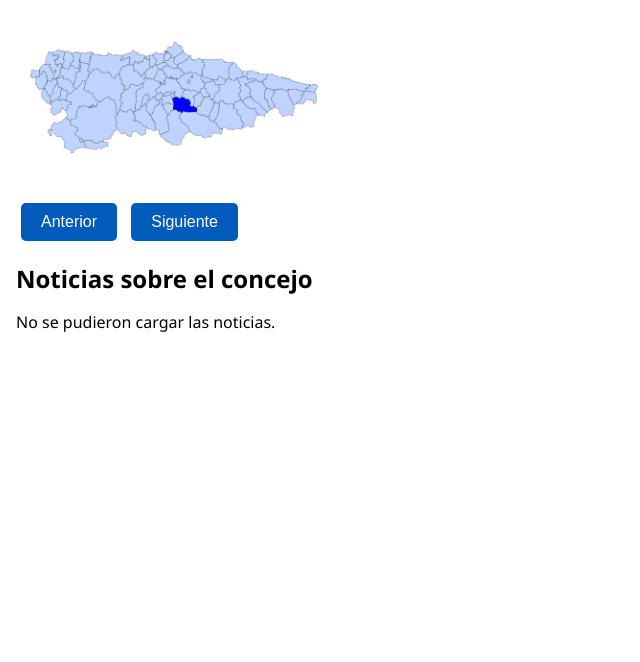
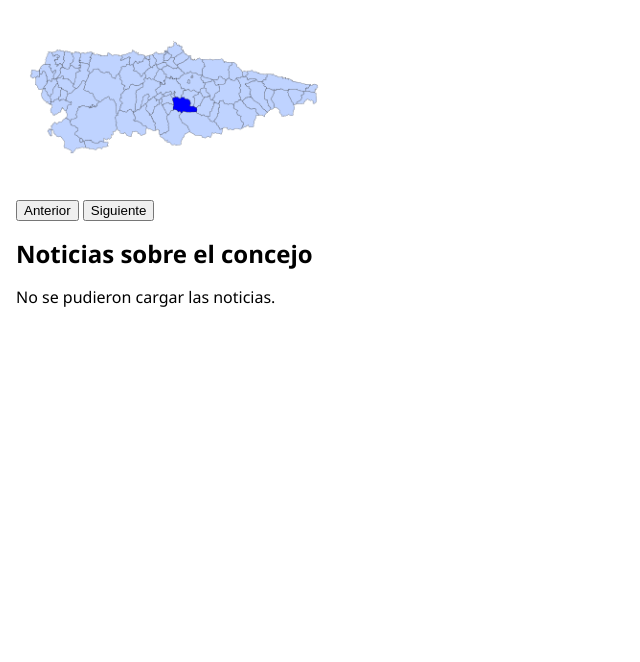
Before and after one commit to adrianaherreroglez/sew, a PHP site: page /index.html in a window 1280 px wide. Shown: the part 139-801 px from the top of the page, without its empty margins (0-640 px from the left). After the commit the page ends 446 px from the top, so only its background shows below. Run offline with PHP 8.4, Linux system fonts and the light colour scheme.

Commit message:
gastronomia.html ok

```diff
--- a/estilo/estilo.css
+++ b/estilo/estilo.css
@@ -26,11 +26,6 @@ header h1 a {
   font-weight: bold;
 }
 
-section >  h3 {
-  font-weight:bold;
-  color:black;
-  font-size:1.5em;
-}
 
 /* Especificidad = (0, 0, 2) */
 nav a {
@@ -73,23 +68,6 @@ h2 {
   margin-bottom: 0.5rem;
 }
 
-section footer button {
-    background-color: #005bbb; /* Azul */
-    color: white;              /* Letra blanca */
-    border: none;
-    padding: 10px 20px;
-    font-size: 1rem;
-    cursor: pointer;
-    border-radius: 5px;
-    margin: 5px;
-    transition: background-color 0.3s ease;
-}
-
-section footer button:hover {
-    background-color: #004299; /* Azul más oscuro al pasar el ratón */
-}
-
-
 /* Especificidad = (0, 0, 1) */
 p, ul, ol {
   margin-top: 0;
@@ -115,6 +93,24 @@ section:nth-of-type(2) article section footer a:link {
   color: #074480;
 }
 
+article > section > h3 {
+  font-weight: bold;
+}
+
+article > section header,
+article > section article,
+article > section footer {
+  font-weight: normal;
+}
+
+
+article > section {
+  font-weight: bold;
+}
+
+article > section > * {
+  font-weight: normal;
+}
 
 
 /* Especificidad = (0, 0, 2) */
@@ -186,12 +182,6 @@ caption {
 
 
 
-
-/* Especificidad = (0, 0, 1) */
-video {
-  max-width: 90%;
-}
-
 /* Especificidad = (0, 0, 1) */
 audio {
   display: block;
@@ -244,18 +234,3 @@ aside a:active {
   border-radius: 4px;
   text-decoration: none;
 }
-
-main > section:nth-last-of-type(1) {
-    height: 400px;
-    margin-top: 1em;
-}
-
-
-
-/* Estilo individual para cada noticia con unidades relativas */
-section:nth-of-type(2) article > section {
-  background-color: #f5f5f5;
-  border: 0.0625rem solid #ddd; /* 1px ≈ 0.0625rem */
-  border-radius: 0.5rem;
-  box-shadow: 0 0.125rem 0.3125rem rgba(0, 0, 0, 0.1); /* 2px 5px */
-}
--- a/estilo/layout.css
+++ b/estilo/layout.css
@@ -17,12 +17,17 @@ main, aside {
 
 
 /* Especificidad = (0, 0, 1) */
-article, video {
+article {
   margin: 1rem 0;
   width: 50%;
+}
+
+video {
+  margin: 1rem 0;
+  max-width: 50%;
   height: auto;
-  text-align: left;
 }
+
 
 
 /* Especificidad = (0, 0, 1) */
```
